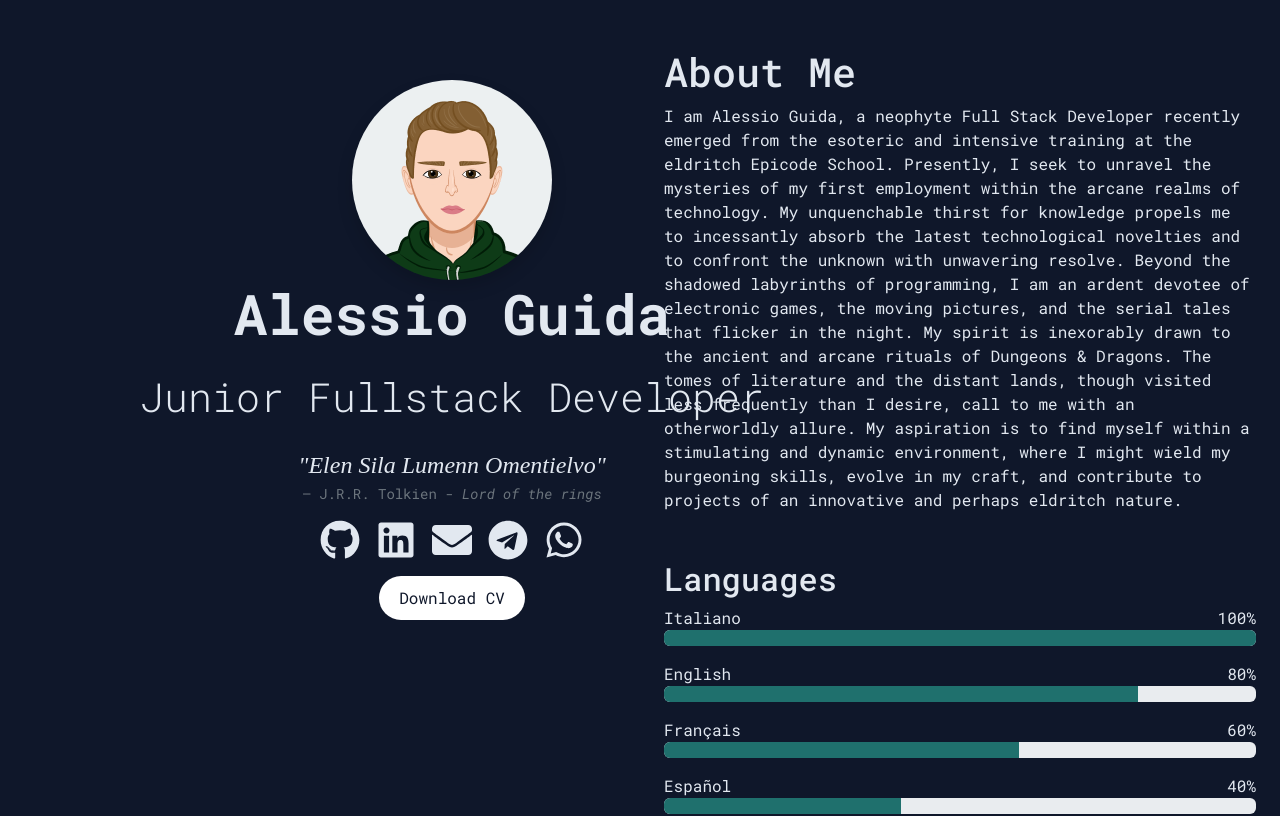
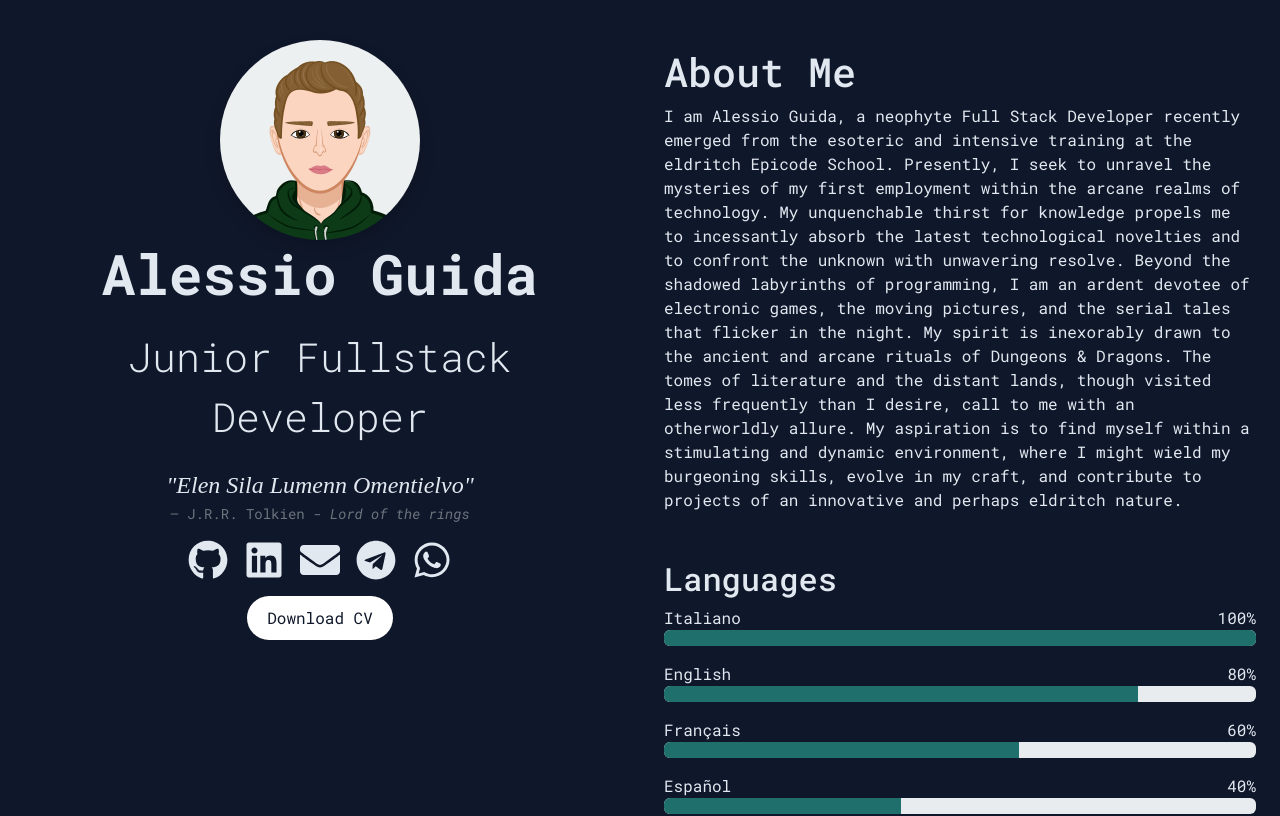
Before and after one commit to Aleguid97/mypage, a React (Create React App) app: page / in a window 1280 px wide. Shown: the top 816 px of the page. Built offline with nearby package versions, Linux system fonts and the light colour scheme; a web font is replaced by a local one.

Commit message:
ce la feremoooooo

```diff
--- a/src/App.css
+++ b/src/App.css
@@ -22,9 +22,8 @@ body {
 }
 
 .wrapper {
-  position: fixed;
-  top: 10%;
-  left: 10%;
+  position: sticky;
+  top: 5%;
 }
 
 .technologies {
@@ -121,7 +120,7 @@ ul {
 } */
 
 /* <------------------------MEDIA QUERY CELL E TABLET*--------------------->*/
-@media only screen and (min-width: 300px) and (max-width: 768px) {
+@media only screen and (min-width: 300px) and (max-width: 932px) {
   .aboutme {
     display: none;
   }
@@ -207,3 +206,12 @@ ul {
   border-radius: 10px;
   height: 50px;
 }
+
+/* @media only screen and (min-width: 1000px) and (max-width: 1500px) {
+  .wrapper {
+    width: 100%;
+    position: static;
+    font-size: 30%;
+    margin-top: 20px;
+  }
+} */
--- a/src/App.js
+++ b/src/App.js
@@ -7,7 +7,7 @@ import { useMediaQuery } from "react-responsive";
 import "./App.css";
 
 function App() {
-  const isTabletOrMobile = useMediaQuery({ query: "(min-width: 300px) and (max-width: 768px)" });
+  const isTabletOrMobile = useMediaQuery({ query: "(min-width: 300px) and (max-width: 932px)" });
 
   const toggleAboutMe = () => {
     const aboutme = document.querySelector(".aboutme");
@@ -23,7 +23,7 @@ function App() {
     <Router>
       <div className="App container-fluid">
         <div className="row">
-          <div className={`col-12 col-md-6 ${isTabletOrMobile ? "order-1" : ""}`}>
+          <div className={`col-sm-12 col-md-6 px-1 py-3 ${isTabletOrMobile ? "order-1" : ""}`}>
             <Cards />
           </div>
 
--- a/src/Components/Cards.jsx
+++ b/src/Components/Cards.jsx
@@ -12,7 +12,6 @@ function Cards() {
   }, []);
 
   return (
-    <div>
     <div className="wrapper" data-aos="fade-down">
       <div className="container text-center">
         <img
@@ -59,7 +58,6 @@ function Cards() {
         </div>
       </div>
     </div>
-    </div>
   );
 }
 
```
Lines whose indentation alone changed are shown as unchanged.
